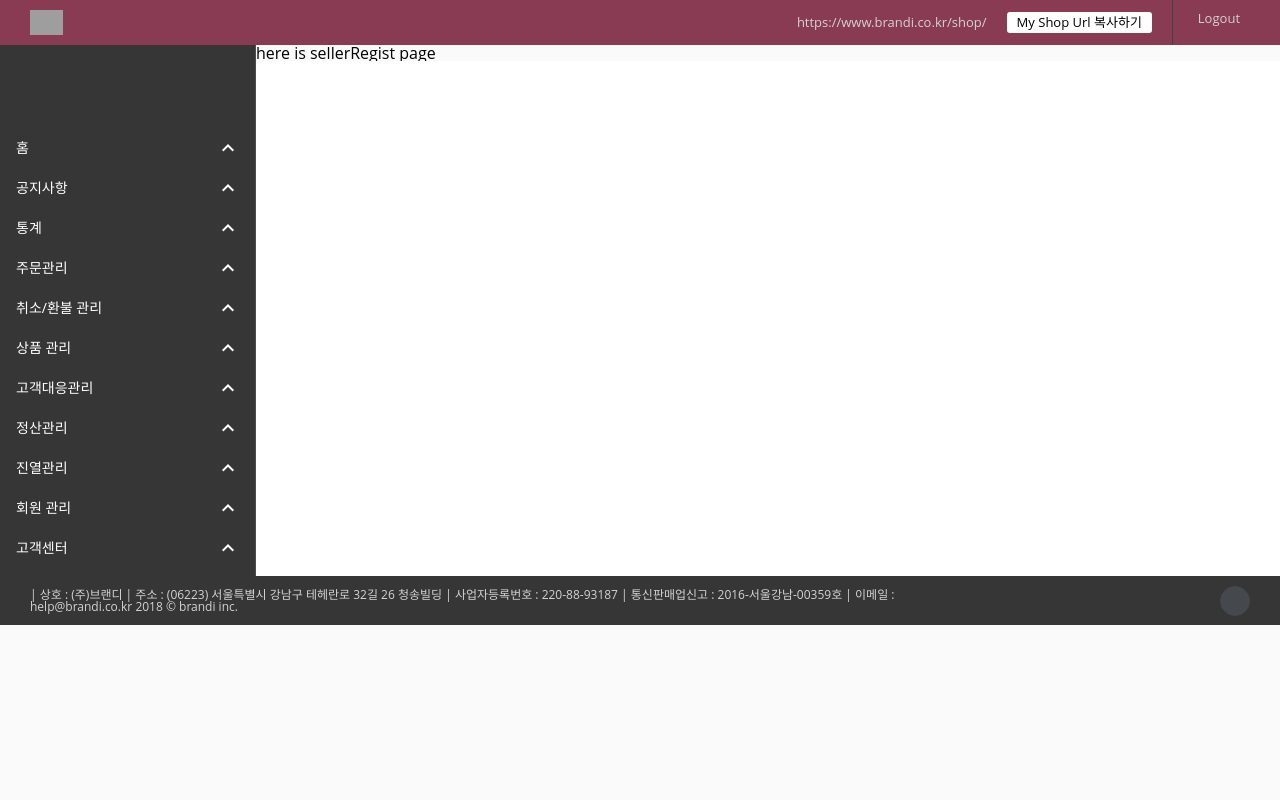
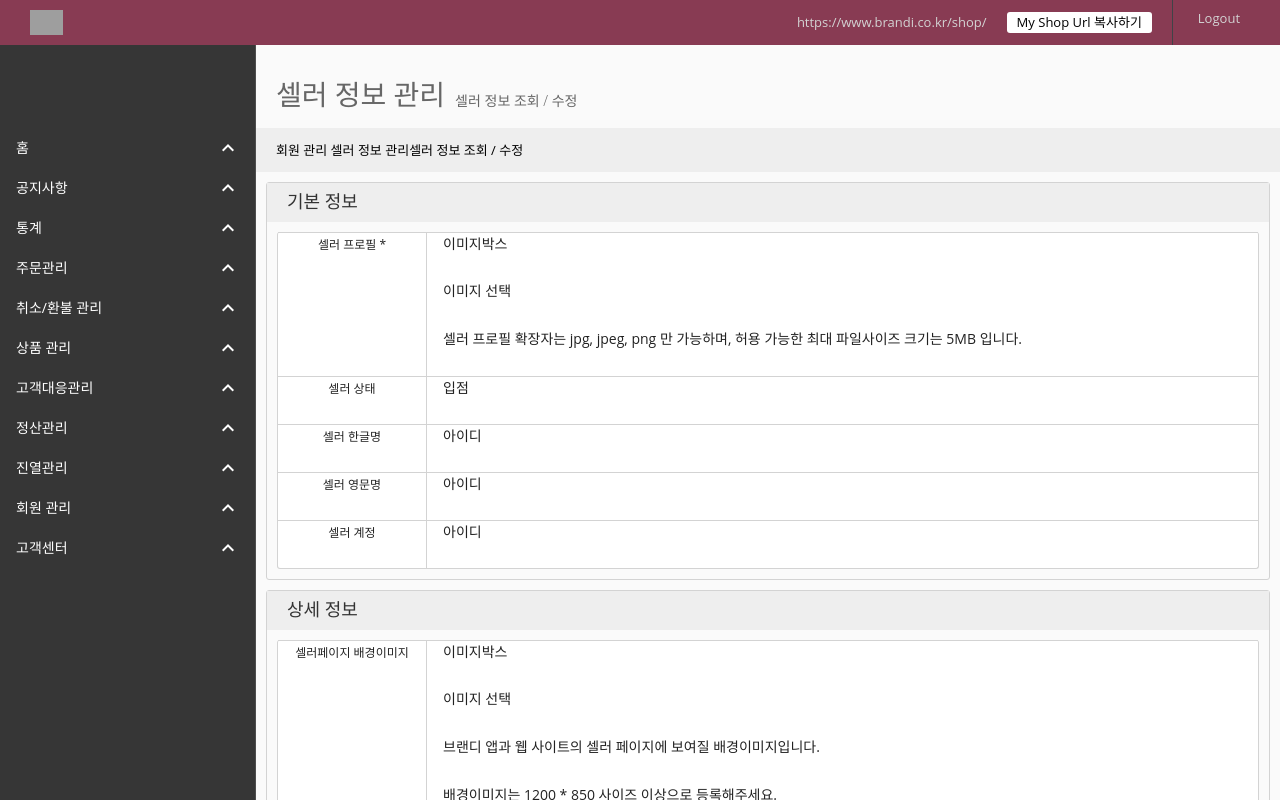
Before and after one commit to yenilee/brandi-admin-clone, a Vue app in the folder frontend/: page /main/seller/sellerregist in a window 1280 px wide. Shown: the top 800 px of the page. Built offline with nearby package versions, Linux system fonts and the light colour scheme; grey boxes are pictures that could not be loaded; some icons are missing.

Commit message:
[셀러 계정 등록](레이아웃 설정)

```diff
--- a/frontend/public/sellerList.json
+++ b/frontend/public/sellerList.json
@@ -10,7 +10,7 @@
       "seller_회원번호": 426107,
       "manager_infos_name": "진성준",
       "seller_status": 1,
-      "manager_infos_phone_number": "010-5338-7244",
+      "manager_infos_phone_number": null,
       "manager_infos_email": null,
       "detail_attribute": "쇼핑몰",
       "detail_number_of_products": 2,
--- a/frontend/src/assets/Styles/Reset.scss
+++ b/frontend/src/assets/Styles/Reset.scss
@@ -160,3 +160,46 @@ a {
   font-size: 14px;
   font-weight: 500;
 }
+
+
+//
+.cmpWrap {
+  border: 1px solid lightgray;
+  border-radius: 3px;
+  margin: 10px;
+  .cmpTitle {
+    height: 39px;
+    background-color: #eee;
+    color: #333;
+    font-size: 18px;
+    line-height: 16px;
+    font-weight: 400;
+    padding: 10px 20px;
+  }
+  .cmpTable {
+    border: 1px solid lightgrey;
+    border-top-width:0;
+    border-radius: 3px;
+    margin: 10px;
+    th {
+      border: 1px solid lightgrey;
+      border-left-width: 0;
+      border-bottom-width: 0;
+      width: 149px;
+
+    }
+    td{
+      display: flex;
+    }
+    td:first-of-type{
+      border: 1px solid lightgrey;
+      border-right-width: 0;
+      border-left-width: 0;
+      border-bottom-width: 0;
+    }
+
+    v-simple-table {
+      border: 1px solid red;
+    }
+  }
+}
--- a/frontend/src/components/Layout.vue
+++ b/frontend/src/components/Layout.vue
@@ -67,6 +67,7 @@ export default {
   padding-top: 45px;
   display: flex;
   .about {
+    min-height: 100vh !important;
     width: calc(100vw - 256px);
     color: black;
     background: white;
--- /dev/null
+++ b/frontend/src/config/SellerRegistDatas.js
@@ -0,0 +1,24 @@
+export const infos = [
+  {
+    infoTitle: "기본 정보",
+    infoContent: [
+      { header: "셀러 프로필 *", value: [{ type: "ImgBox", text: "이미지박스" }, { type: "Btn", text: "이미지 선택" }, { type: "info", text: "셀러 프로필 확장자는 jpg, jpeg, png 만 가능하며, 허용 가능한 최대 파일사이즈 크기는 5MB 입니다." }] },
+      { header: "셀러 상태", value: [{ text: "입점" }] },
+      { header: "셀러 한글명", value: [{ text: "아이디" }] },
+      { header: "셀러 영문명", value: [{ text: "아이디" }] },
+      { header: "셀러 계정", value: [{ text: "아이디" }] }]
+  },
+  {
+    infoTitle: "상세 정보",
+    infoContent: [
+      { header: "셀러페이지 배경이미지", value: [{ type: "ImgBox", text: "이미지박스" }, { type: "Btn", text: "이미지 선택" }, { type: "info", text: "브랜디 앱과 웹 사이트의 셀러 페이지에 보여질 배경이미지입니다." }, { type: "info", text: " 배경이미지는 1200 * 850 사이즈 이상으로 등록해주세요." }, { type: "info", text: " 확장자는 jpg, jpeg, png 만 가능하며, 허용 가능한 최대 파일사이즈 크기는 5MB 입니다." }] },
+      { header: "셀러 한줄 소개", value: [{ type: "input", text: "셀러 한줄 소개 인풋" }] },
+      { header: "셀러 상세 소개", value: [{ type: "textarea", text: "셀러 상세 소개" }, { type: "info", text: " 셀러 상세 소개 글은 최소10자 이상 입니다." }] },
+      { header: "사이트 URL", value: [{ type: "input", text: "사이트 URL" }] },
+      { header: "담당자 정보", value: [{ type: "input", text: "담당자명" }, { type: "input", text: "담당자 핸드폰번호" }, { type: "input", text: "담당자 이메일" }] },
+      { header: "인스타그램 아이디", value: [{ type: "input", text: "인스타그램 아이디" }, { type: "info" }] },
+    ]
+  },
+
+
+]
--- a/frontend/src/views/SellerRegist/SellerRegist.vue
+++ b/frontend/src/views/SellerRegist/SellerRegist.vue
@@ -1,9 +1,20 @@
 <template>
-  <div>here is sellerRegist page</div>
+  <div>
+    <SrTitle />
+    <BasicInfo />
+  </div>
 </template>
 
 <script>
-export default {};
+import SrTitle from "./component/SrTitle";
+import BasicInfo from "./component/BasicInfo";
+
+export default {
+  components: {
+    SrTitle,
+    BasicInfo
+  }
+};
 </script>
 
 <style>
--- /dev/null
+++ b/frontend/src/views/SellerRegist/component/BasicInfo.vue
@@ -0,0 +1,34 @@
+<template >
+  <div>
+    <div class="cmpWrap" v-for="(info) in infos" :key="info.name">
+      <div class="cmpTitle">
+        <i class="xi-user">{{info.infoTitle}}</i>
+      </div>
+      <div class="cmpTable">
+        <v-simple-table>
+          <template v-slot:default>
+            <tbody v-for="(content) in info.infoContent" :key="content.name">
+              <tr>
+                <th>{{ content.header }}</th>
+                <td v-for="item in content.value" :key="item.name">{{ item.text }}</td>
+              </tr>
+            </tbody>
+          </template>
+        </v-simple-table>
+      </div>
+    </div>
+  </div>
+</template>
+
+
+<script>
+import { infos } from "../../../config/SellerRegistDatas";
+export default {
+  data() {
+    return {
+      infos: infos
+    };
+  }
+};
+</script>
+  <style lang="scss" scoped></style>;
--- /dev/null
+++ b/frontend/src/views/SellerRegist/component/SrTitle.vue
@@ -0,0 +1,53 @@
+<template>
+  <div class="srContainer">
+    <div class="srTitleBox">
+      <div class="srTitle">셀러 정보 관리</div>
+      <div class="srSubTitle">셀러 정보 조회 / 수정</div>
+    </div>
+    <div class="srCategory">
+      <i class="xi-home">
+        회원 관리
+        <i class="xi-angle-right-min">셀러 정보 관리</i>
+        <i class="xi-angle-right-min">셀러 정보 조회 / 수정</i>
+      </i>
+    </div>
+  </div>
+</template>
+
+<script>
+export default {};
+</script>
+
+<style lang="scss" scoped>
+.srContainer {
+  margin-top: 35px;
+  .srTitleBox {
+    padding: 0 20px;
+    display: flex;
+    align-items: flex-end;
+    margin-bottom: 20px;
+
+    .srTitle {
+      font-size: 28px;
+      color: #666;
+      margin-right: 10px;
+      font-weight: 300;
+    }
+    .srSubTitle {
+      font-size: 14px;
+      color: #666;
+      font-weight: 300;
+    }
+  }
+  .srCategory {
+    width: 100%;
+    height: 44px;
+    font-size: 13px;
+    display: flex;
+    align-items: center;
+    background-color: #eee;
+    padding-left: 20px;
+    margin-bottom: 10px;
+  }
+}
+</style>
--- a/frontend/src/views/SignUp/SignUp.vue
+++ b/frontend/src/views/SignUp/SignUp.vue
@@ -20,7 +20,7 @@ export default {
 };
 </script>
 
-<style lang="scss">
+<style lang="scss" scoped>
 .container {
   width: 100vw !important;
   margin: 75px auto 0 auto !important;
```
Also changed, not shown: frontend/src/views/SellerRegist/component/DetailInfo.vue (added, +32 -0 lines).
